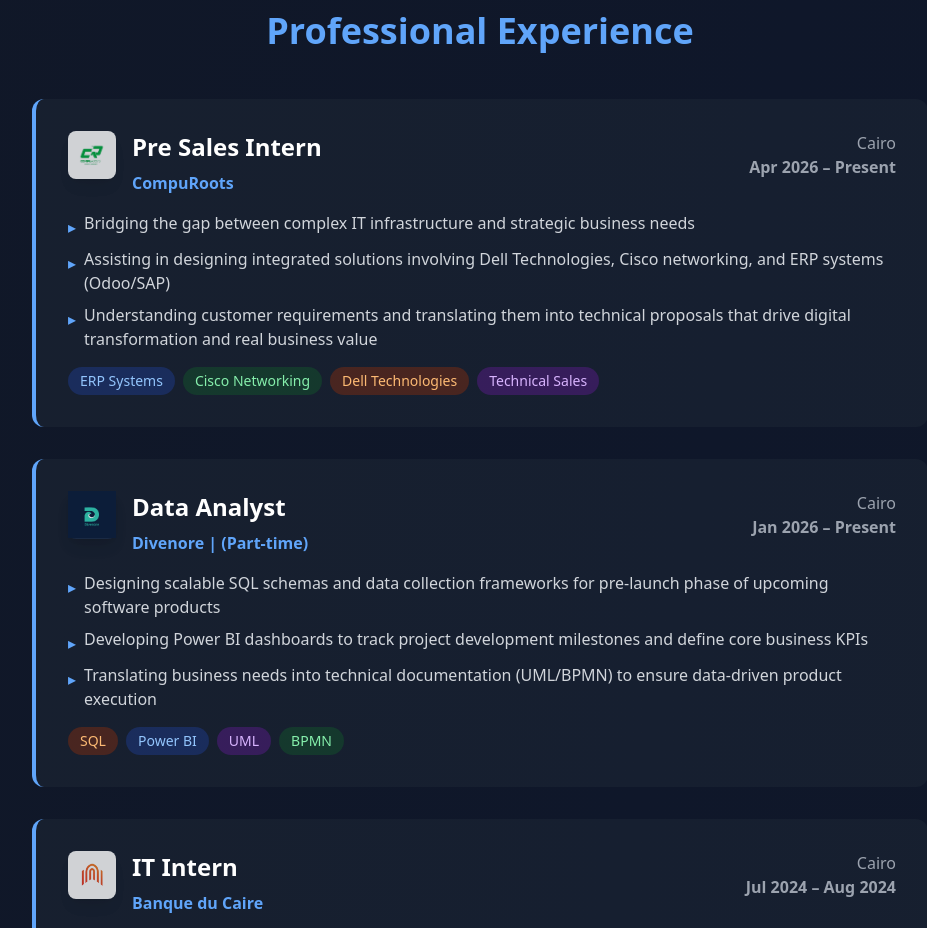
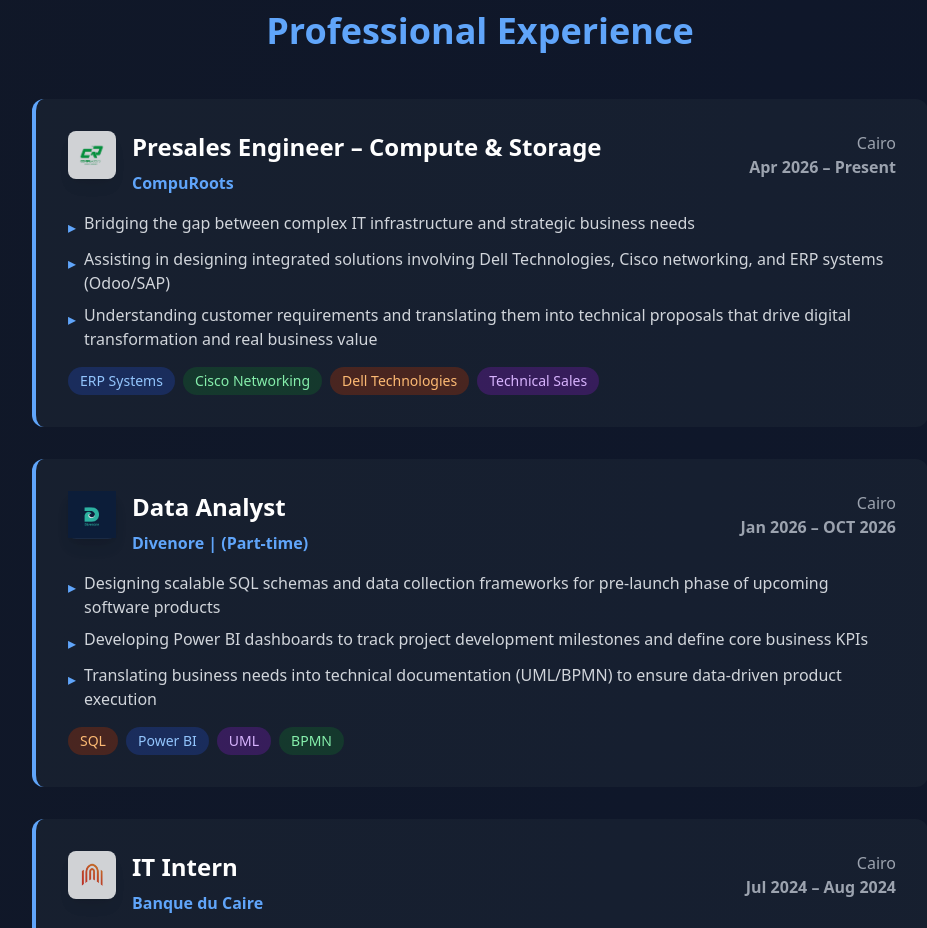
Before and after one commit to tokagabr/Portfolio_Tokagabr, a React (Vite) app: page / in a window 1280 px wide. Shown: the part 1540-2468 px from the top of the page, without its empty margins (160-1087 px from the left). Built offline with nearby package versions, Linux system fonts and the light colour scheme.

Commit message:
Update App.tsx

```diff
--- a/src/App.tsx
+++ b/src/App.tsx
@@ -214,7 +214,7 @@
                       <img src={compurootsLogo} alt="CompuRoots Logo" className="w-full h-full object-contain" />
                     </div>
                     <div>
-                      <h3 className="text-2xl font-bold text-white mb-2">Pre Sales Intern</h3>
+                      <h3 className="text-2xl font-bold text-white mb-2">Presales Engineer – Compute & Storage </h3>
                       <p className="text-blue-400 font-semibold">CompuRoots</p>
                     </div>
                   </div>
@@ -258,7 +258,7 @@
                   </div>
                   <div className="text-gray-400 mt-2 md:mt-0 md:text-right">
                     <p>Cairo</p>
-                    <p className="font-semibold">Jan 2026 – Present</p>
+                    <p className="font-semibold">Jan 2026 – OCT 2026</p>
                   </div>
                 </div>
                 <ul className="space-y-2 text-gray-300 mb-4">
```
